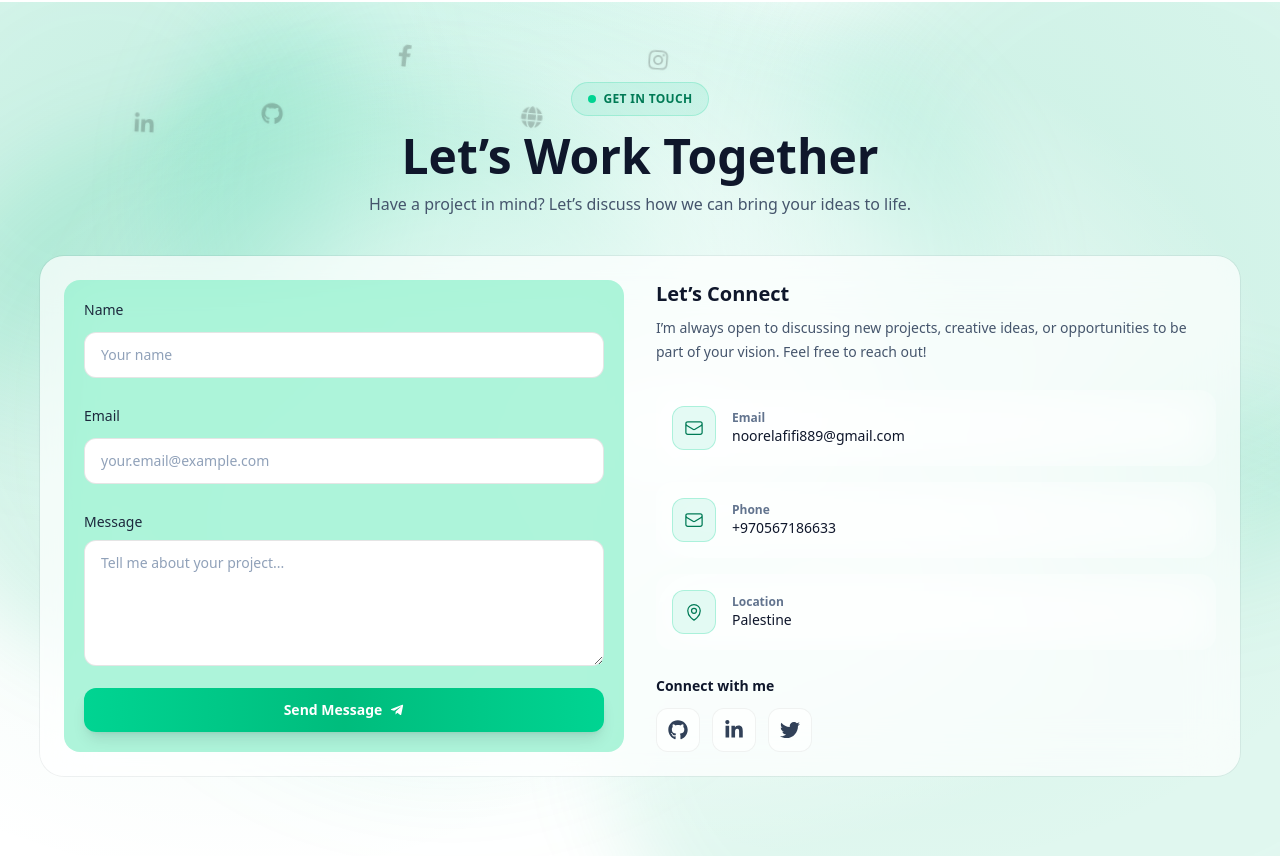
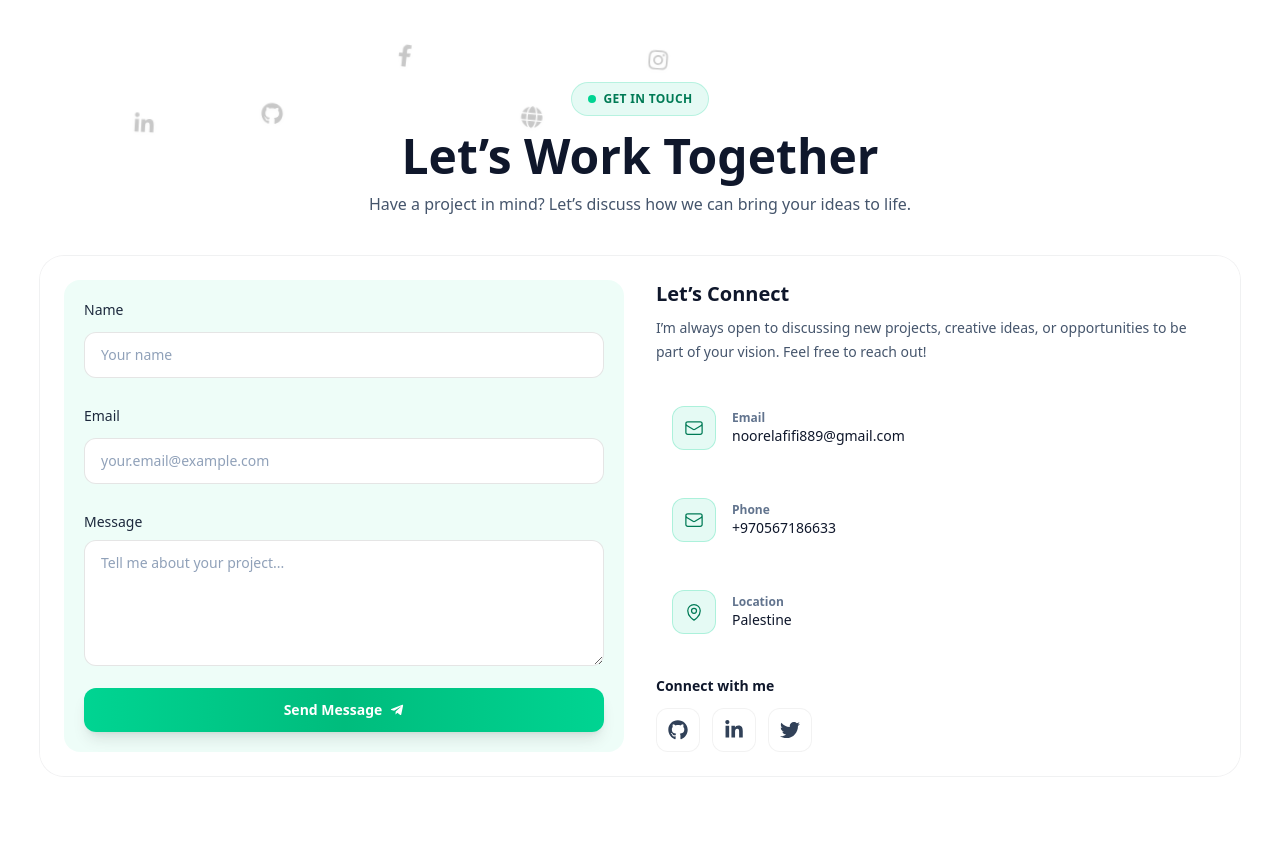
Before and after one commit to noorafifi889/Protoflio-, a Next.js app: page / in a window 1280 px wide. Shown: the part 5480-6336 px from the top of the page. Built offline with nearby package versions, Linux system fonts and the light colour scheme.

Commit message:
update a conenct  section and fixed it

```diff
--- a/src/component/contact/ContactForm.tsx
+++ b/src/component/contact/ContactForm.tsx
@@ -4,7 +4,7 @@ import React, { useRef, useState } from "react";
 import { FaTelegramPlane } from "react-icons/fa";
 import { Field } from "./Field";
 import emailjs from "@emailjs/browser";
-
+import toast from "react-hot-toast";
 export default function ContactForm() {
   const formRef = useRef<HTMLFormElement | null>(null);
   const [loading, setLoading] = useState(false);
@@ -14,24 +14,30 @@ export default function ContactForm() {
   if (!formRef.current) return;
 
   setLoading(true);
-    try {
-      await emailjs.sendForm(
+
+  const promise = emailjs.sendForm(
     process.env.NEXT_PUBLIC_EMAILJS_SERVICE_ID!,
     process.env.NEXT_PUBLIC_EMAILJS_TEMPLATE_ID!,
     formRef.current,
     process.env.NEXT_PUBLIC_EMAILJS_PUBLIC_KEY!
   );
+
+  toast.promise(promise, {
+    loading: "Sending message...",
+    success: "Message sent successfully ✅",
+    error: "Something went wrong ❌",
+  });
+
+  try {
+    await promise;
     formRef.current.reset();
-      alert("Message sent ✅");
-    } catch (err) {
-      alert("Failed ❌");
   } finally {
     setLoading(false);
   }
 };
 
   return (
-    <div className="rounded-2xl p-5 backdrop-blur-xl bg-emerald-300/50 shadow-2x">
+    <div className="rounded-2xl p-5 bg-emerald-300/10  ">
       <form ref={formRef} onSubmit={handleSubmit} className="space-y-4 ">
         <Field label="Name" placeholder="Your name" type="text" name="from_name" />
         <Field label="Email" placeholder="your.email@example.com" type="email" name="reply_to" />
--- a/src/component/contact/ContactInfo.tsx
+++ b/src/component/contact/ContactInfo.tsx
@@ -2,7 +2,7 @@
 
 import React from "react";
 import { HiOutlineEnvelope, HiOutlineMapPin } from "react-icons/hi2";
-import { FaGithub, FaLinkedinIn, FaTwitter } from "react-icons/fa";
+import { FaGithub, FaGlassMartiniAlt, FaLinkedinIn, FaTwitter } from "react-icons/fa";
 
 export default function ContactInfo() {
   return (
@@ -42,6 +42,8 @@ export default function ContactInfo() {
           <SocialIcon Icon={FaGithub} />
           <SocialIcon Icon={FaLinkedinIn} />
           <SocialIcon Icon={FaTwitter} />
+                    {/* <SocialIcon Icon={FaGlassMartiniAlt} /> */}
+
         </div>
       </div>
     </div>
--- a/src/component/contact/ContactSection.tsx
+++ b/src/component/contact/ContactSection.tsx
@@ -9,32 +9,10 @@ import { FloatingIcons } from "../FloatingIcons";
 export default function ContactSection() {
   return (
     <section id="contact" className="relative py-20 ">
-    <div className="pointer-events-none absolute inset-0 -z-10 overflow-hidden">
-        {/* base */}
-        <div className="absolute inset-0 bg-white dark:bg-[#050807]" />
 
-        <div className="absolute -left-40 top-[-120px] h-[520px] w-[520px] rounded-full bg-emerald-500/15 dark:bg-emerald-500/10 blur-3xl" />
-        <div className="absolute left-[140px] top-[120px] h-[620px] w-[620px] rounded-full bg-emerald-400/15 dark:bg-emerald-400/10 blur-3xl" />
-        <div className="absolute right-[-220px] top-[-140px] h-[700px] w-[700px] rounded-full bg-emerald-500/15 dark:bg-emerald-500/10 blur-3xl" />
-
-        <div className="absolute -left-24 top-24 h-[560px] w-[760px] rounded-[999px] bg-emerald-500/12 dark:bg-emerald-500/10 blur-2xl rotate-[-14deg]" />
-        <div className="absolute left-40 top-[-40px] h-[560px] w-[860px] rounded-[999px] bg-emerald-400/12 dark:bg-emerald-400/10 blur-2xl rotate-[18deg]" />
-        <div className="absolute right-[-180px] bottom-[-120px] h-[560px] w-[860px] rounded-[999px] bg-emerald-500/12 dark:bg-emerald-500/10 blur-2xl rotate-[-10deg]" />
-
-        <div
-          className="absolute inset-0
-    bg-[radial-gradient(circle_at_18%_30%,rgba(16,185,129,0.10),transparent_52%),radial-gradient(circle_at_70%_35%,rgba(16,185,129,0.08),transparent_55%)]
-    dark:bg-[radial-gradient(circle_at_18%_30%,rgba(16,185,129,0.18),transparent_52%),radial-gradient(circle_at_70%_35%,rgba(16,185,129,0.14),transparent_55%)]"
-        />
-
-        <div
-          className="absolute inset-0
-    bg-[radial-gradient(ellipse_at_center,rgba(255,255,255,0.95)_0%,rgba(255,255,255,0.55)_40%,rgba(255,255,255,0)_72%)]
-    dark:bg-[radial-gradient(ellipse_at_center,transparent_15%,rgba(0,0,0,0.85)_75%)]"
-        />
 
         <FloatingIcons />
-      </div>
+
 
 
 <Container>   {/* Header */}
```
Lines whose indentation alone changed are shown as unchanged.
